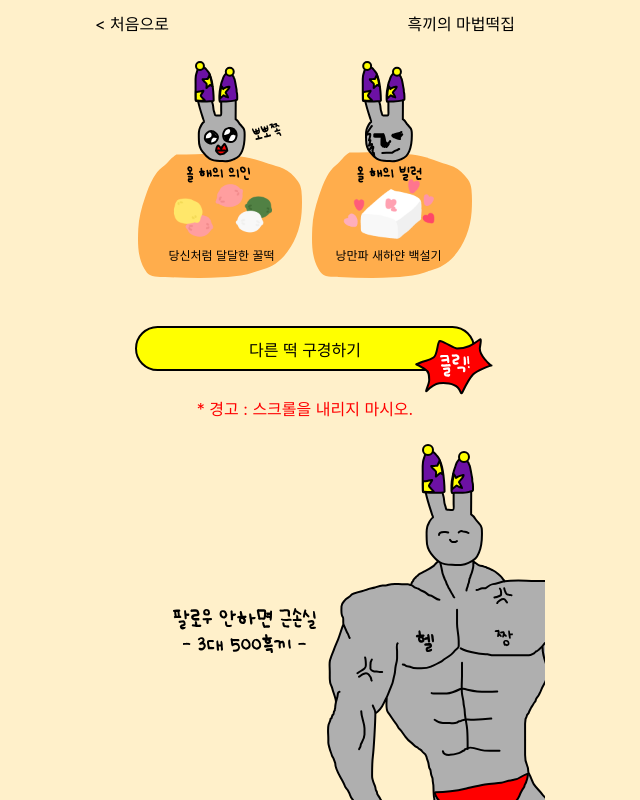
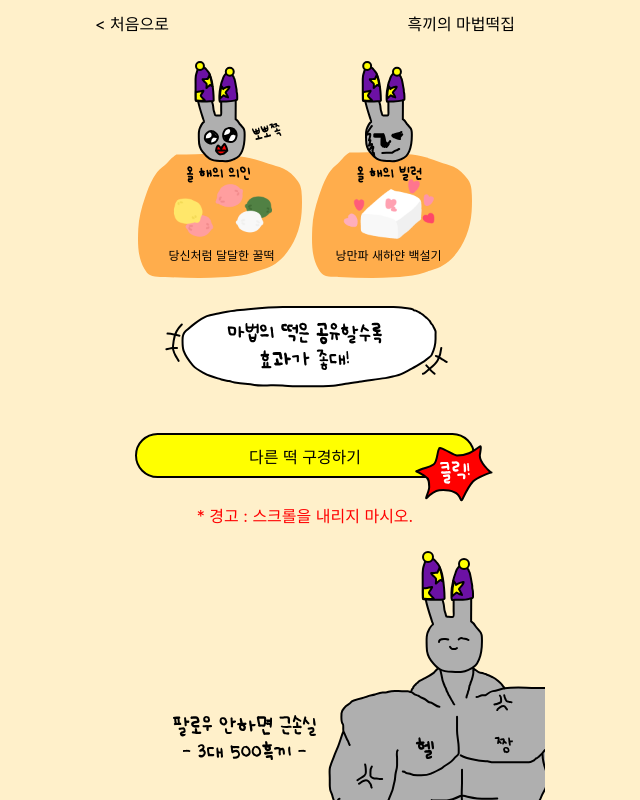
Before and after one commit to roundshoulder/black_rabbit, a React (Create React App) app: page /black_rabbit/result in a window 1280 px wide. Shown: the top 800 px of the page, without its empty margins (335-975 px from the left). Built offline with nearby package versions, Linux system fonts and the light colour scheme; a web font is replaced by a local one.

Commit message:
:lipstick: Update UI
Update UI

```diff
--- a/src/pages/Result.tsx
+++ b/src/pages/Result.tsx
@@ -4,6 +4,7 @@ import result_hidden from '../static/images/result_hidden.svg';
 import result_sun from '../static/images/result_sun.svg';
 import result_good_bad from '../static/images/result_good_bad.svg';
 import result_stamp from '../static/images/result_stamp.svg';
+import result_share from '../static/images/result_share.svg';
 import { css } from '@emotion/css';
 import BottomButton from '../components/BottomButton';
 
@@ -118,7 +119,7 @@ function Result() {
           </div>
         </div>
       </div>
-
+      <img src={result_share} alt="share" />
       <a href="https://instagram.com/magic_heukki?igshid=MWI4MTIyMDE=">
         <BottomButton
           text="다른 떡 구경하기"
```
Also changed, not shown: src/static/images/result_share.svg (added).
